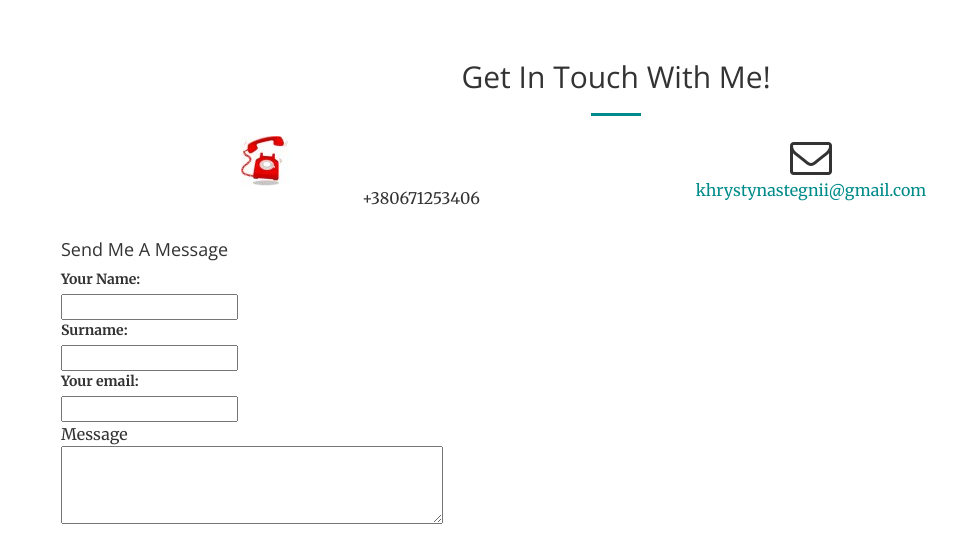
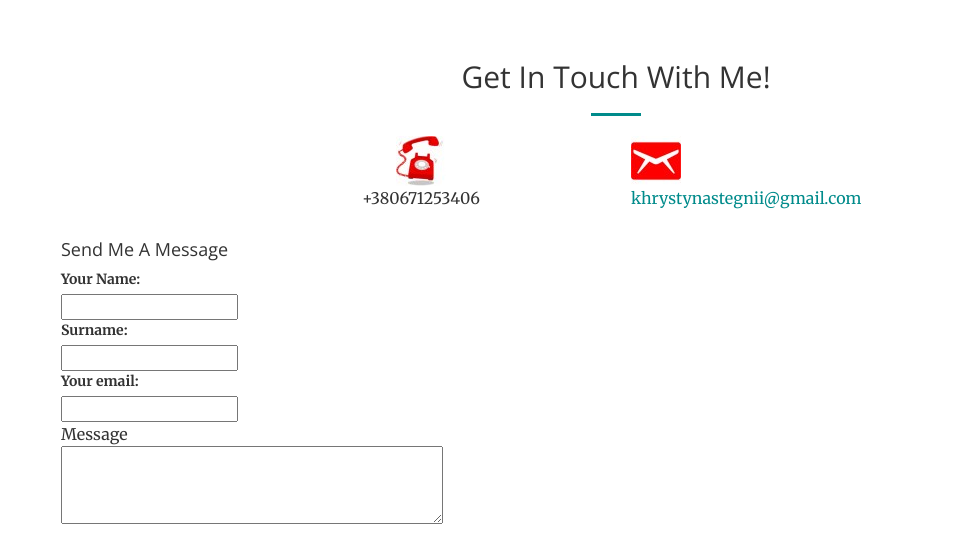
Before and after one commit to Khrystyna123456/temporary, a plain HTML site: page index.html in a window 1280 px wide. Shown: the part 2678-3225 px from the top of the page, without its empty margins (24-981 px from the left). Drawn offline with nearby package versions, Linux system fonts and the light colour scheme.

Commit message:
add new files

```diff
--- a/index.html
+++ b/index.html
@@ -220,11 +220,11 @@ November 2014  – February 2015 – Lviv IT School – Software Testing Process
                     <p></p>
                 </div>
                 <div class="col-lg-4 col-lg-offset-2 text-center">
-                    <img src="img/portfolio/thumbnails/phone.jpg" class="img-responsive" alt="">
+                    <img src="img/portfolio/thumbnails/phone.jpg" alt="">
                     <p>+380671253406</p>
                 </div>
-                <div class="col-lg-4 text-center">
-                    <i class="fa fa-envelope-o fa-3x sr-contact"></i>
+                <div class="col-lg-4 texst-center">
+                    <img src="img/portfolio/thumbnails/email.jpg" alt="">
                     <p><a href="mailto:your-email@khrystyna.stegnii.com">khrystynastegnii@gmail.com</a></p>
                 </div>
             </div>
```
